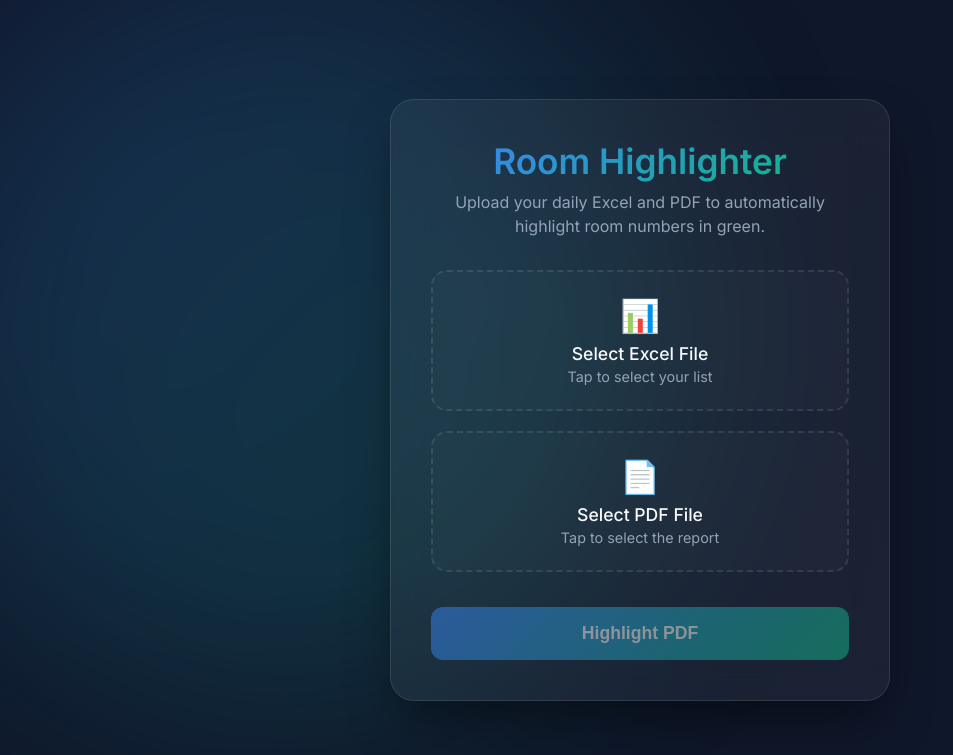
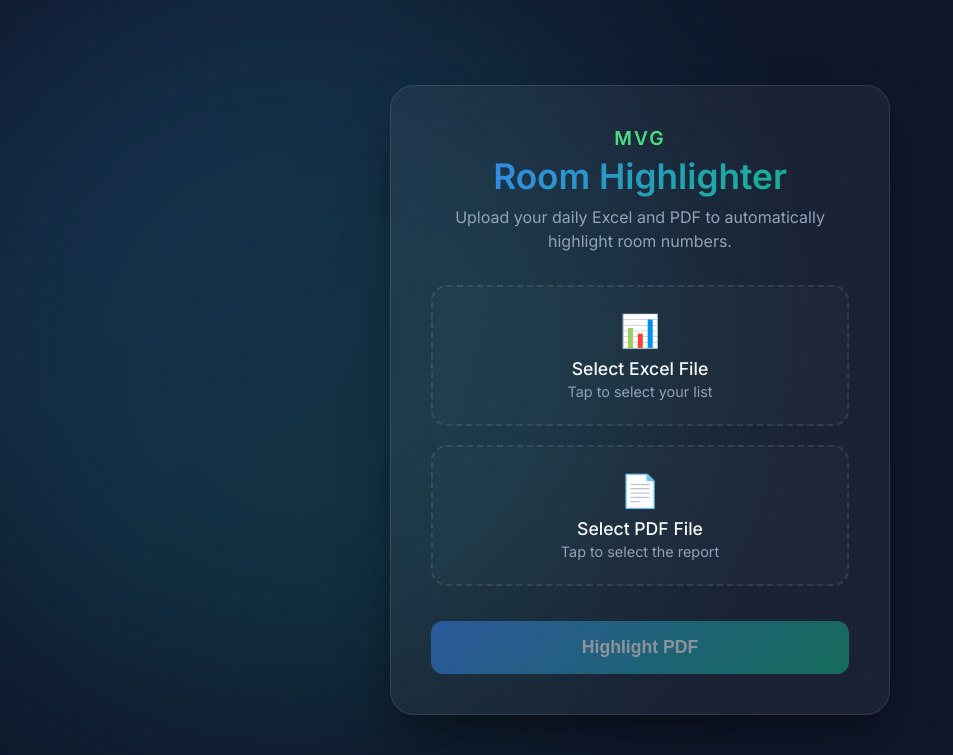
Before and after one commit to Keerra0909/mvg-filter-highlighter, a Flask app: page / in a window 1280 px wide. Shown: the top 755 px of the page, without its empty margins (0-953 px from the left). Run offline with Flask 3, Linux system fonts and the light colour scheme.

Commit message:
Update title UI text

```diff
--- a/templates/index.html
+++ b/templates/index.html
@@ -11,8 +11,9 @@
     <div class="background-decor"></div>
     <div class="container">
         <header>
-            <h1>Room Highlighter</h1>
-            <p>Upload your daily Excel and PDF to automatically highlight room numbers in green.</p>
+            <h3 class="mvg-title" style="color: #4ade80; margin-bottom: 0px; font-weight: 600; font-size: 1.2rem; letter-spacing: 2px;">MVG</h3>
+            <h1 style="margin-top: 5px;">Room Highlighter</h1>
+            <p>Upload your daily Excel and PDF to automatically highlight room numbers.</p>
         </header>
 
         <form id="upload-form">
```
